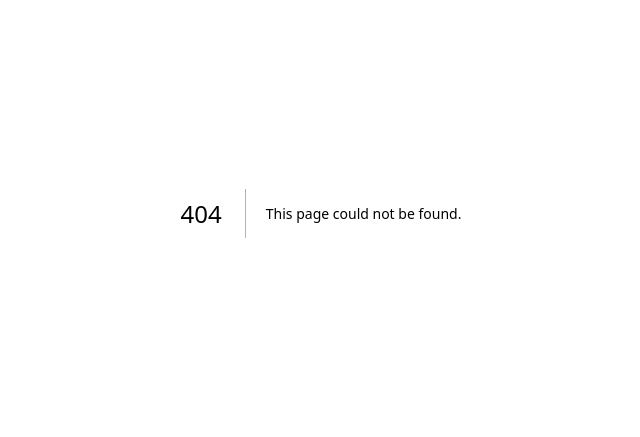
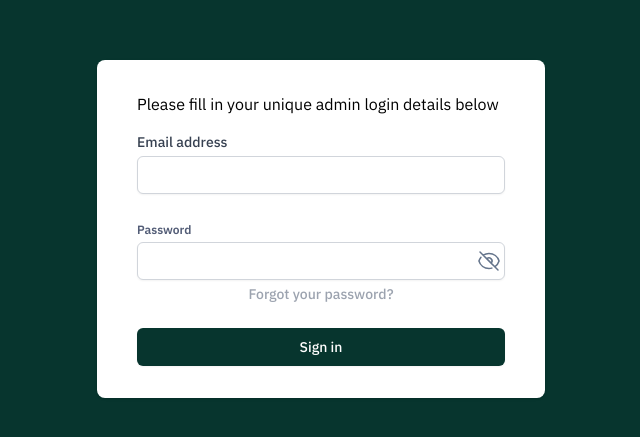
Before and after one commit to salisshuaibu11/grams, a Next.js app: page /login in a window 1280 px wide. Before the commit this address had no page. Shown: the part 187-624 px from the top of the page, without its empty margins (319-959 px from the left). Built offline with nearby package versions, Linux system fonts and the light colour scheme.

Commit message:
Updated the footer

```diff
--- a/components/Financial.tsx
+++ b/components/Financial.tsx
@@ -1,12 +1,11 @@
-import Image from "next/image"
 
 export function Financial() {
   return (
     <div className="bg-white">
       <div className="mx-auto max-w-7xl py-12 px-4 text-center sm:px-6 lg:px-8 lg:py-24">
         <div className="space-y-12">
-          <div className="space-y-6 sm:mx-auto sm:max-w-xl sm:space-y-4 lg:max-w-xl">
-            <h2 className="text-3xl font-bold tracking-tight sm:text-4xl">We are unlocking financial inclusion for the African Farmer</h2>
+          <div className="space-y-6 sm:mx-auto sm:max-w-xl sm:space-y-4 lg:max-w-2xl">
+            <h2 className="text-3xl font-bold tracking-wider sm:text-5xl">We are unlocking financial inclusion for the African Farmer</h2>
             <p className="text-md text-gray-500">
               We provide tailored financial services to smallholder farmers in Africa, Allowing them access to banking and credit services without the need for a physical bank branch. With GRAMS, we take banking to the rural farmland.
             </p>
--- a/components/Footer.tsx
+++ b/components/Footer.tsx
@@ -1,4 +1,5 @@
-import Image from "next/image"
+import Image from "next/image";
+import { useRouter } from "next/router";
 
 const navigation = {
   company: [
@@ -34,6 +35,7 @@ const navigation = {
 }
 
 export function Footer() {
+  const Router = useRouter();
   return (
     <footer className="bg-primary" aria-labelledby="footer-heading">
       <h2 id="footer-heading" className="sr-only">
@@ -42,14 +44,6 @@ export function Footer() {
       <div className="mx-auto max-w-7xl py-12 px-4 sm:px-6 lg:py-16 lg:px-8">
         <div className="pb-8 xl:grid xl:grid-cols-5 xl:gap-8">
           <div className="grid grid-cols-2 gap-8 xl:col-span-10">
-            <div className="md:grid md:grid-cols-2 md:gap-8">
-              <div>
-                <h3 className="text-2xl font-medium text-white">Header</h3>
-                <p className="mt-4 space-y-4 text-white/80">
-                  Lorem ipsum dolor sit amet, consectetur adipiscing elit. Sed ornare cursus sed nunc eget dictum  Sed ornare cursus sed nunc eget dictumd nunc eget dictum  Sed ornare cursus sed nunc eget dictum
-                </p>
-              </div>
-            </div>
             <div className="md:grid md:grid-cols-2 md:gap-8">
               <div>
                 <h3 className="text-2xl font-medium text-white">Company</h3>
@@ -67,7 +61,9 @@ export function Footer() {
                   ))}
                 </ul>
               </div>
-              <div className="mt-12 md:mt-0 text-white">
+            </div>
+            <div className="md:grid md:grid-cols-2 md:gap-8">
+              <div className="md:mt-0 text-white col-start-1 xl:col-start-2 xl:text-right">
                 <h3 className="text-2xl font-medium">Contact Us</h3>
                 <ul role="list" className="mt-4 space-y-4">
                   {navigation.legal.map((item) => (
@@ -90,7 +86,7 @@ export function Footer() {
           </div>
           <form className="mt-4 sm:flex sm:max-w-md lg:mt-0">
             <div className="rounded-md sm:mt-0 sm:ml-3 sm:flex-shrink-0">
-              <button type="button" className="transition-all delay-100 inline-flex items-center rounded-md border border-transparent bg-white px-4 py-2 text-base font-medium text-black shadow-sm hover:bg-green-700 hover:text-white focus:outline-none focus:ring-2 focus:ring-green-500 focus:ring-offset-2">Dashboard Login</button>
+              <button onClick={() => Router.push("/login")} type="button" className="transition-all delay-100 inline-flex items-center rounded-md border border-transparent bg-white px-4 py-2 text-base font-medium text-black shadow-sm hover:bg-green-700 hover:text-white focus:outline-none focus:ring-2 focus:ring-green-500 focus:ring-offset-2">Dashboard Login</button>
             </div>
           </form>
         </div>
--- a/components/Header.tsx
+++ b/components/Header.tsx
@@ -125,6 +125,7 @@ function NavItem({ href, children }: any) {
 }
 
 function DesktopNavigation() {
+  const Router = useRouter();
   return (
     <nav className="pointer-events-auto hidden md:w-[50rem] md:flex items-center justify-between rounded-full bg-primary px-6 py-5 text-sm font-medium text-white shadow-lg shadow-zinc-800/5 ring-1 ring-zinc-900/5 backdrop-blur">
       <Image src="/logo.svg" alt="Grams Logo" width={100} height={100}/>
@@ -133,7 +134,7 @@ function DesktopNavigation() {
         <NavItem href="/about">About Us</NavItem>
         <NavItem href="/blog">Blog</NavItem>
       </ul>
-      <button type="button" className="transition-all delay-100 inline-flex items-center rounded-md border border-transparent bg-white px-4 py-2 text-base font-medium text-black shadow-sm hover:bg-green-700 hover:text-white focus:outline-none focus:ring-2 focus:ring-green-500 focus:ring-offset-2">Login</button>
+      <button onClick={() => Router.push("/login")} type="button" className="transition-all delay-100 inline-flex items-center rounded-md border border-transparent bg-white px-4 py-2 text-base font-medium text-black shadow-sm hover:bg-green-700 hover:text-white focus:outline-none focus:ring-2 focus:ring-green-500 focus:ring-offset-2">Login</button>
     </nav>
   )
 }
--- /dev/null
+++ b/pages/login.tsx
@@ -0,0 +1,121 @@
+import { useState } from "react"
+
+function Eye(props: any) {
+  const { className, onClick } = props;
+  return (
+    <svg onClick={onClick} xmlns="http://www.w3.org/2000/svg" fill="none" viewBox="0 0 24 24" strokeWidth={1.5} stroke="currentColor" className={`w-6 h-6 ${className}`}>
+      <path strokeLinecap="round" strokeLinejoin="round" d="M2.036 12.322a1.012 1.012 0 010-.639C3.423 7.51 7.36 4.5 12 4.5c4.638 0 8.573 3.007 9.963 7.178.07.207.07.431 0 .639C20.577 16.49 16.64 19.5 12 19.5c-4.638 0-8.573-3.007-9.963-7.178z" />
+      <path strokeLinecap="round" strokeLinejoin="round" d="M15 12a3 3 0 11-6 0 3 3 0 016 0z" />
+    </svg>
+
+  )
+}
+
+function EyeOff(props: any) {
+  const { className, onClick } = props;
+  return (
+    <svg onClick={onClick} xmlns="http://www.w3.org/2000/svg" fill="none" viewBox="0 0 24 24" strokeWidth={1.5} stroke="currentColor" className={`w-6 h-6 ${className}`}>
+      <path strokeLinecap="round" strokeLinejoin="round" d="M3.98 8.223A10.477 10.477 0 001.934 12C3.226 16.338 7.244 19.5 12 19.5c.993 0 1.953-.138 2.863-.395M6.228 6.228A10.45 10.45 0 0112 4.5c4.756 0 8.773 3.162 10.065 7.498a10.523 10.523 0 01-4.293 5.774M6.228 6.228L3 3m3.228 3.228l3.65 3.65m7.894 7.894L21 21m-3.228-3.228l-3.65-3.65m0 0a3 3 0 10-4.243-4.243m4.242 4.242L9.88 9.88" />
+    </svg>
+  )
+}
+
+export default function Login() {
+  const [email, setEmail] = useState("");
+  const [password, setPassword] = useState("");
+  const [passwordVisibility, setPasswordVisibility] = useState(false);
+
+  const handleSubmit = (e: any) => {
+    e.preventDefault();
+
+    const data = {
+      email,
+      password
+    }
+  }
+
+  const togglePasswordVisibility = () => {
+    setPasswordVisibility(!passwordVisibility);
+  };
+
+  return (
+    <div className="flex min-h-screen flex-col justify-center py-12 sm:px-6 lg:px-8 px-4 bg-primary">
+      <div className="mt-8 sm:mx-auto sm:w-full sm:max-w-md">
+        <div className="bg-white py-8 px-4 shadow rounded-lg sm:px-10">
+          <p className="mb-4">Please fill in your unique admin login details below</p>
+          <form onSubmit={handleSubmit} className="space-y-6">
+            <div>
+              <div className="mb-7">
+                <label htmlFor="email" className="block text-sm font-medium text-gray-700">
+                  Email address
+                </label>
+                <div className="mt-1">
+                  <input
+                    id="email"
+                    name="email"
+                    value={email}
+                    onChange={(e) => setEmail(e.target.value)}
+                    type="email"
+                    autoComplete="email"
+                    required
+                    className="block w-full appearance-none rounded-md border border-gray-300 px-3 py-2 placeholder-gray-400 shadow-sm focus:border-gray-500 focus:outline-none focus:ring-gray-500 sm:text-sm"
+                  />
+                </div>
+              </div>
+
+              <div className="mb-1">
+                <label
+                  htmlFor="password"
+                  className="block text-xs font-semibold text-[#525C76]"
+                >
+                  Password
+                </label>
+                <div className="mt-1 relative">
+                  {passwordVisibility && (
+                    <Eye
+                      onClick={togglePasswordVisibility}
+                      className="absolute cursor-pointer text-slate-500 h-6 w-6 right-1 top-[7px] flex items-center"
+                    />
+                  )}
+                  {!passwordVisibility && (
+                    <EyeOff
+                      onClick={togglePasswordVisibility}
+                      className="absolute cursor-pointer text-slate-500 h-6 w-6 right-1 top-[7px] flex items-center"
+                    />
+                  )}
+                  <input
+                    id="password"
+                    name="password"
+                    type={passwordVisibility ? "text" : "password"}
+                    autoComplete="password"
+                    value={password}
+                    onChange={(e) => setPassword(e.target.value)}
+                    required
+                    className="block w-full appearance-none rounded-md border border-gray-300 px-3 py-2 placeholder-gray-400 shadow-sm focus:border-gray-500 focus:outline-none focus:ring-gray-500 sm:text-sm"
+                  />
+                </div>
+              </div>
+
+              <div className="flex items-center justify-center">
+                <div className="text-sm">
+                  <a href="#" className="font-medium text-gray-400 hover:text-gray-500">
+                    Forgot your password?
+                  </a>
+                </div>
+              </div>
+            </div>
+
+            <div>
+              <button
+                type="submit"
+                className="flex w-full justify-center rounded-md border border-transparent bg-primary py-2 px-4 text-sm font-medium text-white hover:text-white/80 shadow-sm focus:outline-none focus:ring-2 focus:ring-indigo-500 focus:ring-offset-2"
+              >
+                Sign in
+              </button>
+            </div>
+          </form>
+        </div>
+      </div>
+    </div>
+  )
+}
```
